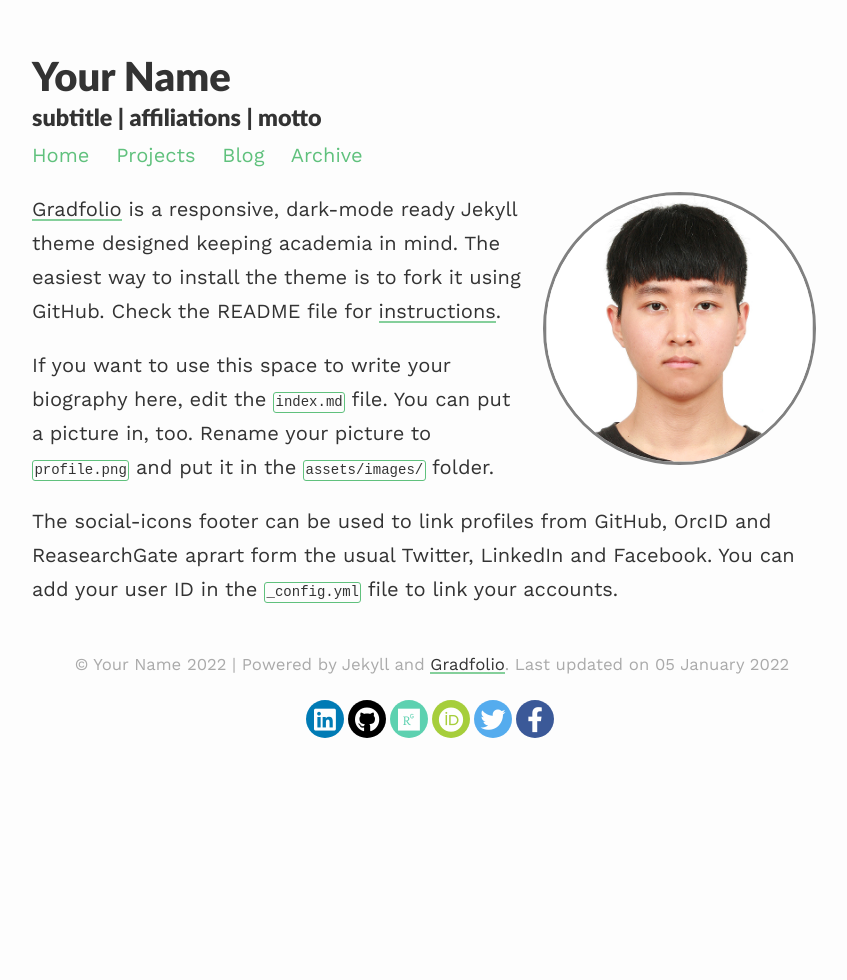
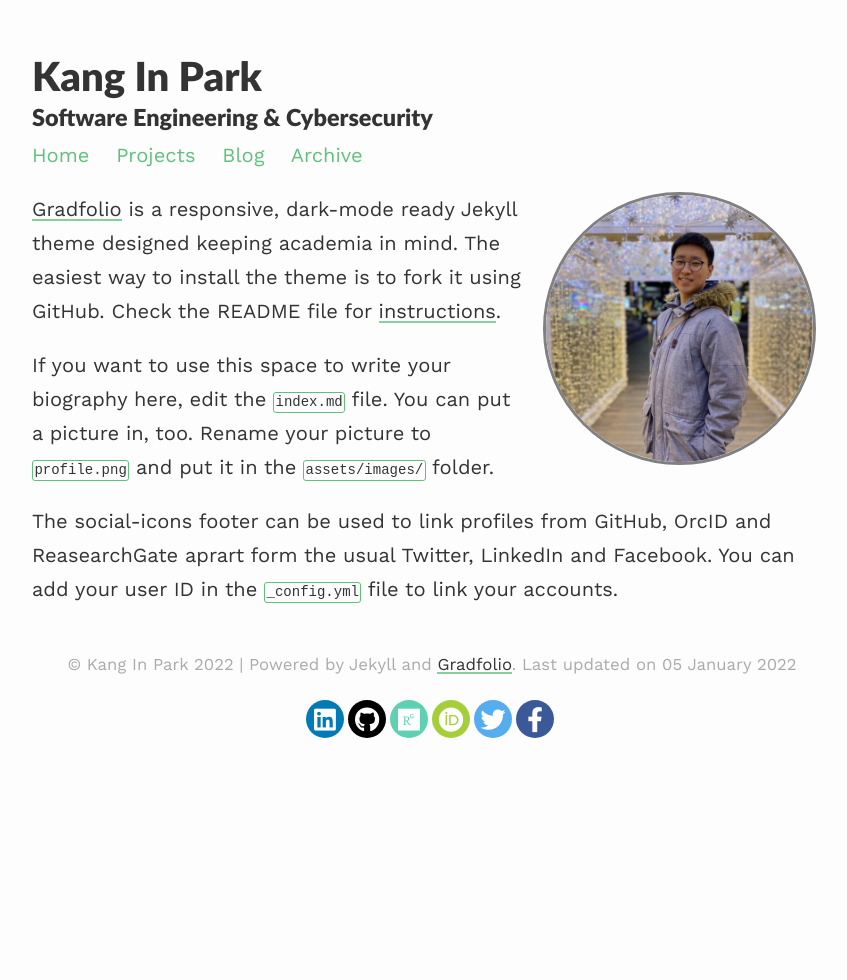
Before and after one commit to kip218/blog, a Jekyll site: the page built from index.md, in a window 1280 px wide. Shown: the whole page, without its empty margins (208-1055 px from the left). Built offline with Jekyll 4.4.1, drawn with Linux system fonts in a browser that asks for light colours; nearby versions of some CDN libraries.

Commit message:
profile.png

```diff
--- a/_config.yml
+++ b/_config.yml
@@ -1,7 +1,7 @@
 ### your site title here
 
-title: Your Name
-description: subtitle | affiliations | motto
+title: Kang In Park
+description: Software Engineering & Cybersecurity
 
 # baseurl: #name of GitHub repository
 url: "" #custom url to be used instead of GitHub repository
```
Also changed, not shown: README.md (deleted), assets/images/profile.png.
